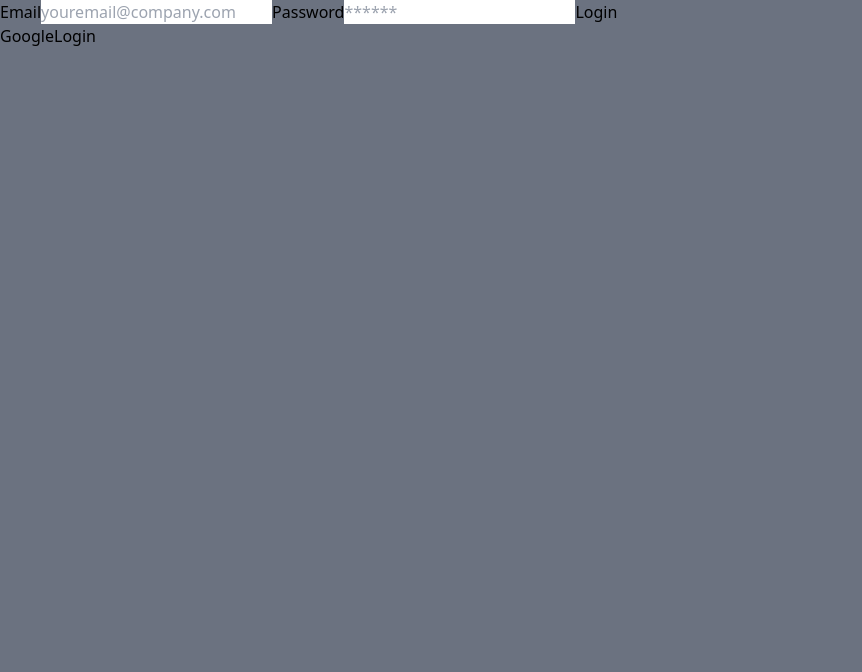
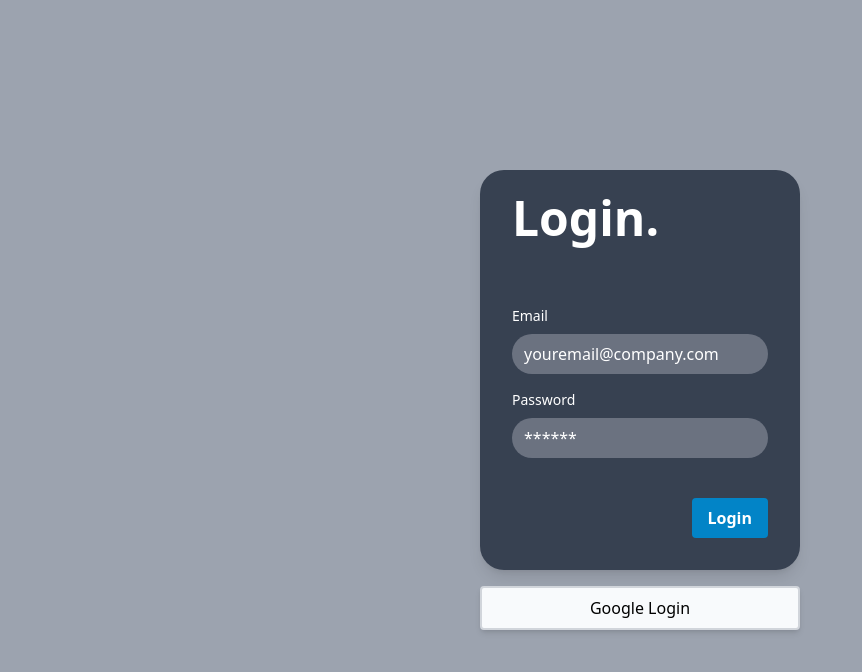
Before and after one commit to JHUMBERTTO/Login-Singin, a React (Vite) app: page /login in a window 1280 px wide. Shown: the top 672 px of the page, without its empty margins (0-862 px from the left). Built offline with nearby package versions, Linux system fonts and the light colour scheme; no server answers.

Commit message:
Login Styles

```diff
--- a/src/App.jsx
+++ b/src/App.jsx
@@ -7,7 +7,7 @@ import { ProtectedRoute } from './components/ProtectedRoute'
 
 const App = () => {
   return (
-    <div className="bg-gray-500 h-screen text-black flex">
+    <div className="bg-gray-400 h-screen text-black flex">
       <AuthProvider>
         <Routes>
           <Route path="/" element={
--- a/src/components/Alert.jsx
+++ b/src/components/Alert.jsx
@@ -1,6 +1,8 @@
 const Alert = ({message}) => {
   return (
-    <span>{message}</span>
+    <div className="bg-red-100 border border-red-400 text-red-700 px-4 py-3 rounded relative mb-2 text-center ">
+      <span className="sm:inline-block">{message}</span>
+    </div>
   )
 }
 
--- a/src/components/Login.jsx
+++ b/src/components/Login.jsx
@@ -39,29 +39,38 @@ const Login = () => {
 
 
   return (
-    <div>
+      <div className='w-full max-w-xs m-auto'>
       {error && <Alert message={error}/>}
-      <form onSubmit={handleSubmit}>
-        <label htmlFor="email">Email</label>
+      <form onSubmit={handleSubmit} className='bg-gray-700 shadow-lg rounded-3xl px-8 pt-6 pb-8 mb-4'>
+        <h1 className='text-white font-bold text-5xl mb-16'>Login.</h1>
+        <div className="mb-4">
+        <label htmlFor="email" className='block text-white  text-sm font-fold mb-2'>Email</label>
         <input
           type="email"
           name='email'
           placeholder='youremail@company.com'
+          className='appearence-none rounded-full w-full py-2 px-3 text-white placeholder:text-white caret-white bg-gray-500 focus:outline-none focus:shadow-outline'
           onChange={handleChange}
         />
-        <label htmlFor="password">Password</label>
+        </div>
+        <div className="mb-4">
+        <label htmlFor="password" className='block text-white  text-sm font-fold mb-2'>Password</label>
         <input
           type="password"
           name='password'
           id='password'
           onChange={handleChange}
+          className='appearence-none rounded-full w-full py-2 px-3 text-white placeholder:text-white caret-white bg-gray-500 focus:outline-none focus:shadow-outline'
           placeholder='******'
-        />
-        <button>Login</button>
+          />
+        </div>
+        <div className='flex justify-end mt-10'>
+          <button className='bg-sky-600 text-white  hover:bg-sky-700 font-bold py-2 px-4 rounded focus:outline-none focus:shadow-outline'>Login</button>
+        </div>
       </form>
-
-      <button onClick={handleGoogleLogin}>GoogleLogin</button>
-    </div>
+        <button onClick={handleGoogleLogin}
+        className='bg-slate-50 hover:bg-slate-100 text-black shadow-md rounded border-2 border-gray-300 py-2 px-4 w-full'>Google Login</button>
+      </div>
   )
 }
 
--- a/src/components/Singup.jsx
+++ b/src/components/Singup.jsx
@@ -32,6 +32,7 @@ const Singup = () => {
     <div>
       {error && <Alert message={error}/>}
       <form onSubmit={handleSubmit}>
+        <p className='text-gray-300'>Already A Member?</p>
         <label htmlFor="email">Email</label>
         <input
           type="email"
```
Also changed, not shown: 1 other file (tests, documents, lock files or other folders).
